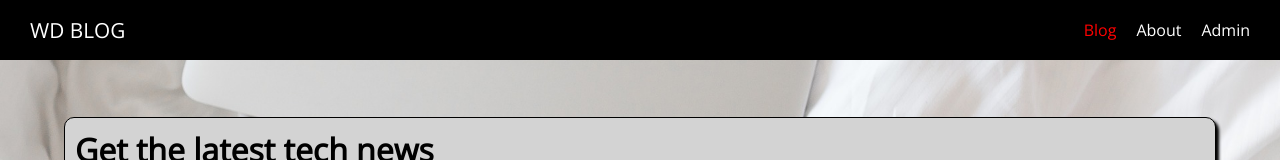
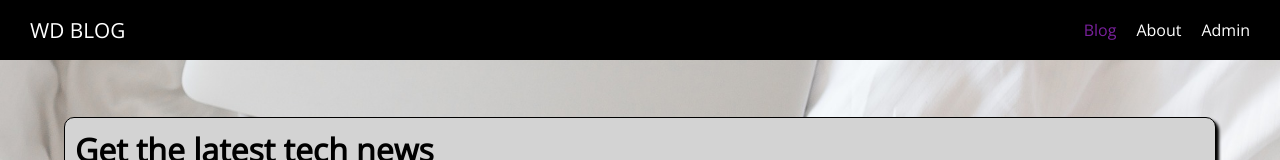
Before and after one commit to techytuppers/nuxtjs-vuejs-on-steroids, a Nuxt app: page / in a window 1280 px wide. In both pictures the pointer is over the link "Blog". Shown: the top 160 px of the page. Built offline with nearby package versions, Linux system fonts and the light colour scheme.

Commit message:
31. Vue Router vs. Nuxt Router -- Functionality of Vue Router applies to Nuxt Router, just naming conversation is slightly different. <nuxt-link> rather than <router-link> and .nuxt-link-active rather than .router-link-active

```diff
--- a/components/Navigation/TheHeader.vue
+++ b/components/Navigation/TheHeader.vue
@@ -90,6 +90,6 @@ export default {
 .nav-item a:hover,
 .nav-item a:active,
 .nav-item a.nuxt-link-active {
-  color: red;
+  color: rgb(121, 32, 156);
 }
 </style>
```
